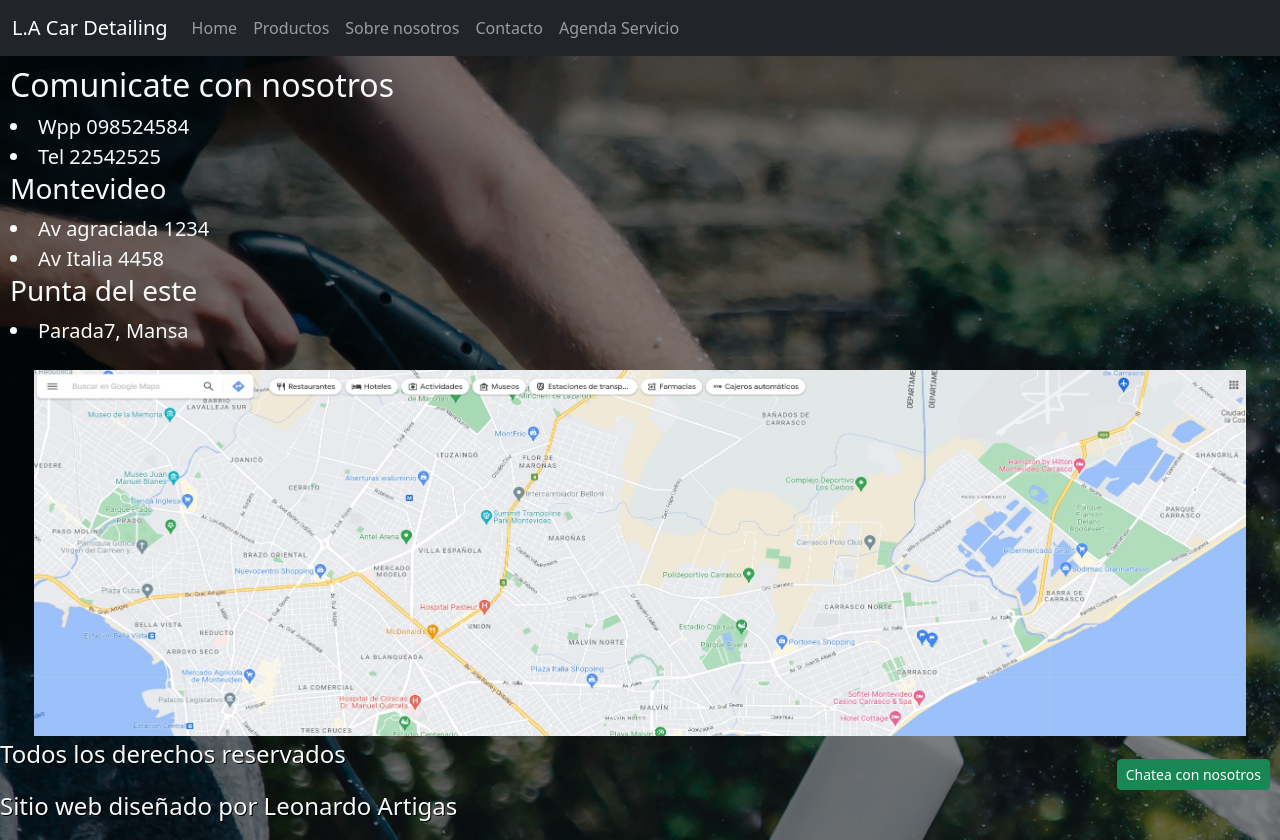
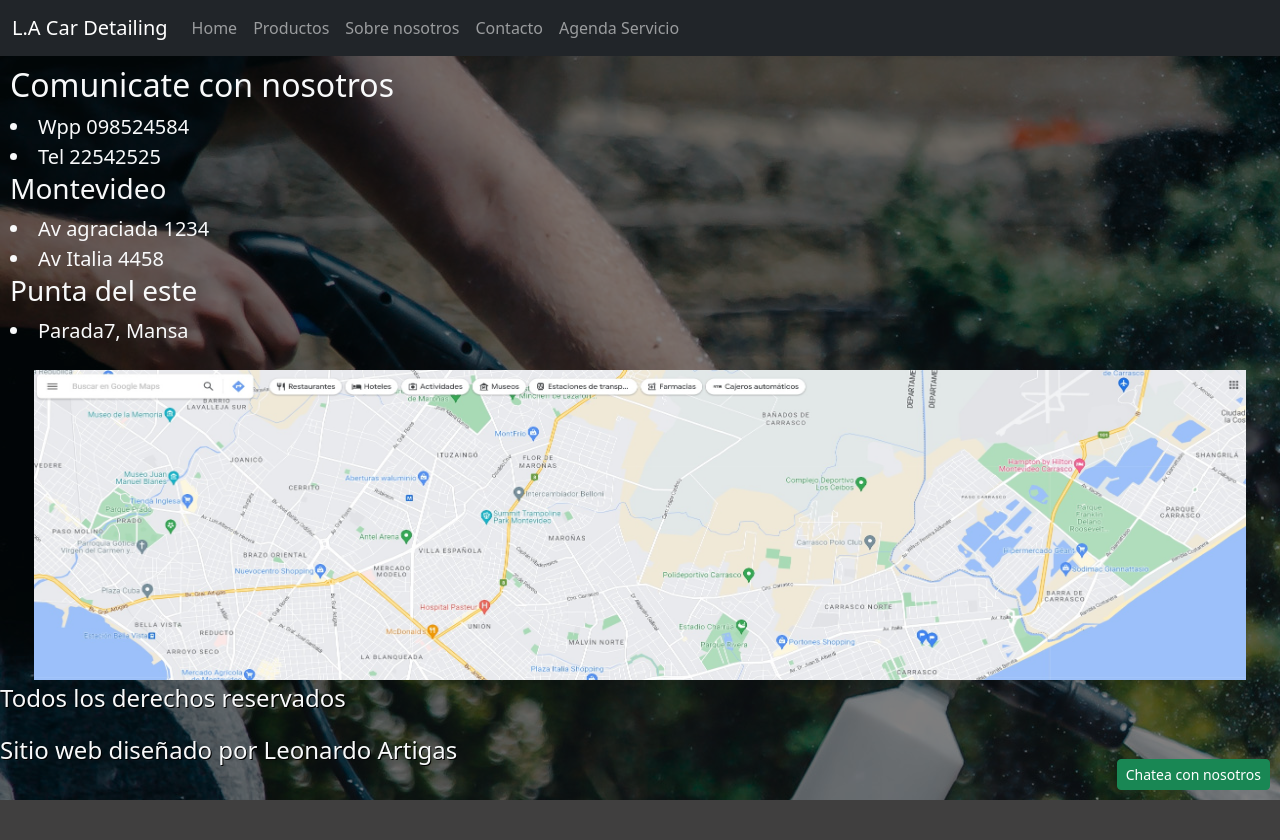
Before and after one commit to Leo-Artigas/PreEntrega2-Artigas, a plain HTML site: page pages/contacto.html in a window 1280 px wide. After the commit the page ends 800 px from the top, so only its background shows below. Drawn offline with nearby package versions, Linux system fonts and the light colour scheme.

Commit message:
agregamos mq pantallas pc

```diff
--- a/css/style.css
+++ b/css/style.css
@@ -51,15 +51,12 @@ body {
     padding: 10px
 }
 
-
-
-
-/*mq pantallas de tablet*/
+/* mq pantallas de tablet*/
 
 @media screen and (min-width:600px) {
     .main-index {
-        height: 85vh;
-        overflow: visible;
+        height: 75vh;
+        overflow: scroll;
     }
 
     .main-contacto {
@@ -67,3 +64,12 @@ body {
         overflow: auto;
     }
 }
+
+/* mq pantallas computadora*/
+
+@media screen and (min-width: 1200px) {
+    .main-index {
+        height: 78vh;
+        overflow: hidden;
+    }
+}
```
